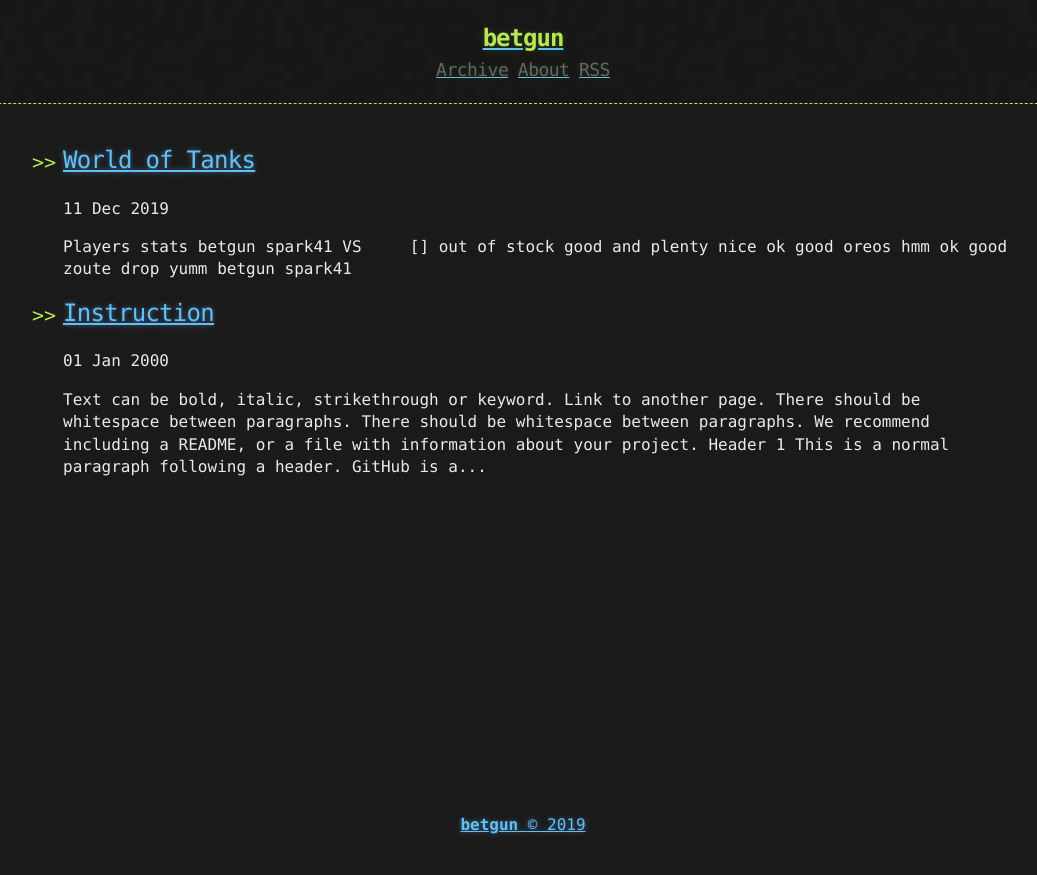
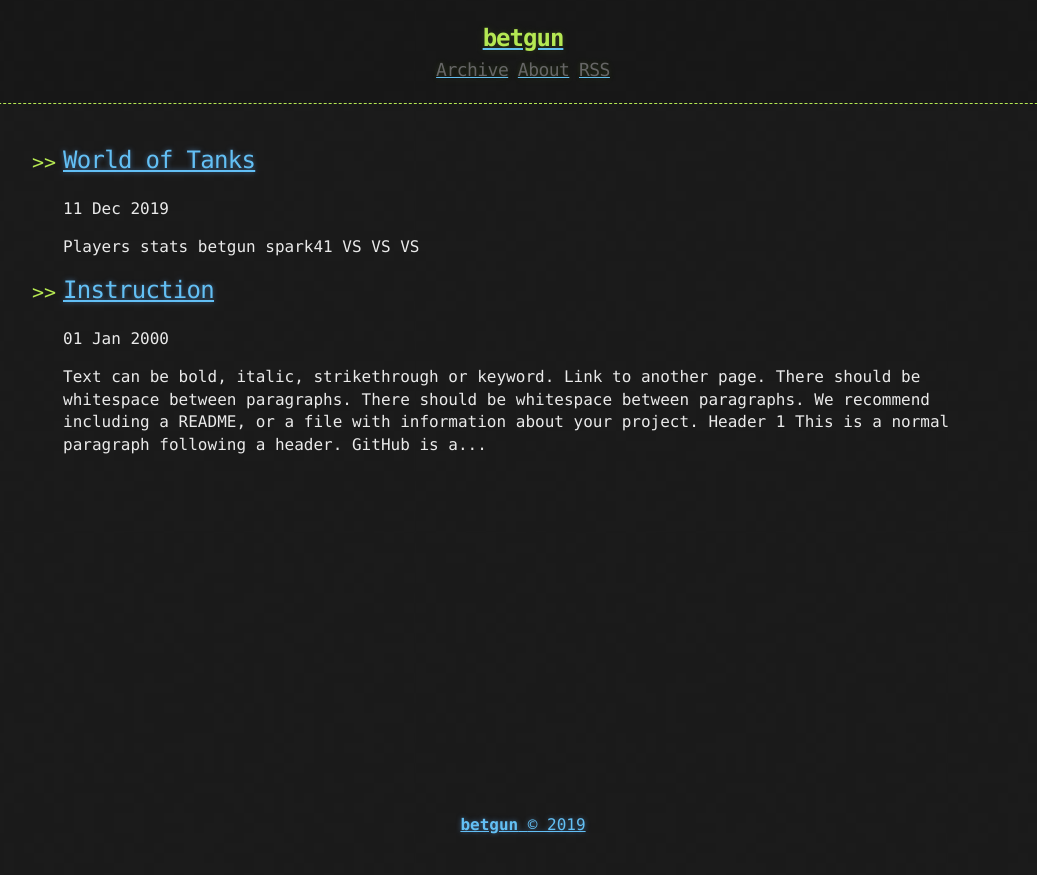
Before and after one commit to betgun/betgun.github.io, a Jekyll site: the page built from index.html, in a window 1280 px wide. Shown: the top 875 px of the page, without its empty margins (117-1154 px from the left). Built offline with Jekyll 4.4.1, drawn with Linux system fonts in a browser that asks for light colours; the list of posts is cut into pages by our own code.

Commit message:
Update 2019-12-11-Wot.md

```diff
--- a/_posts/2019-12-11-Wot.md
+++ b/_posts/2019-12-11-Wot.md
@@ -5,24 +5,8 @@
 
 ### Players stats
 
-|`betgun`|![](https://i.imgur.com/djfXxrG.png)|`spark41`|
+| betgun |![](https://i.imgur.com/djfXxrG.png)| spark41|
 
-|![](http://cdn-frm-eu.wargaming.net/wot/eu//profile/30/58/86/photo-532865830-5df1a225.jpg) |`VS`| ![](http://cdn-frm-eu.wargaming.net/wot/eu//profile/43/77/35/photo-545357743-5c5ccfc4.jpg)|
-|![](https://static.wows-numbers.com/wot/532865830.png) | ![](https://static.wows-numbers.com/wot/545357743.png)|
-|![](http://wotlabs.net/sig_dark/eu/betgun/signature.png) | ![](http://wotlabs.net/sig_dark/eu/spark41/signature.png)|
-
-|[] out of stock | good and plenty   | nice  |
-| ok           | good `oreos`      | hmm   |
-| ok           | good `zoute` drop | yumm  |
-
-### betgun
-
-![](https://static.wows-numbers.com/wot/532865830.png)
-
-![](http://wotlabs.net/sig_dark/eu/betgun/signature.png)
-
-### spark41
-
-![](https://static.wows-numbers.com/wot/545357743.png)
-
-![](http://wotlabs.net/sig_dark/eu/spark41/signature.png)
+| ![](http://cdn-frm-eu.wargaming.net/wot/eu//profile/30/58/86/photo-532865830-5df1a225.jpg) |`VS`| ![](http://cdn-frm-eu.wargaming.net/wot/eu//profile/43/77/35/photo-545357743-5c5ccfc4.jpg) |
+| ![](https://static.wows-numbers.com/wot/532865830.png) |`VS`| ![](https://static.wows-numbers.com/wot/545357743.png) |
+| ![](http://wotlabs.net/sig_dark/eu/betgun/signature.png) |`VS`| ![](http://wotlabs.net/sig_dark/eu/spark41/signature.png) |
```
